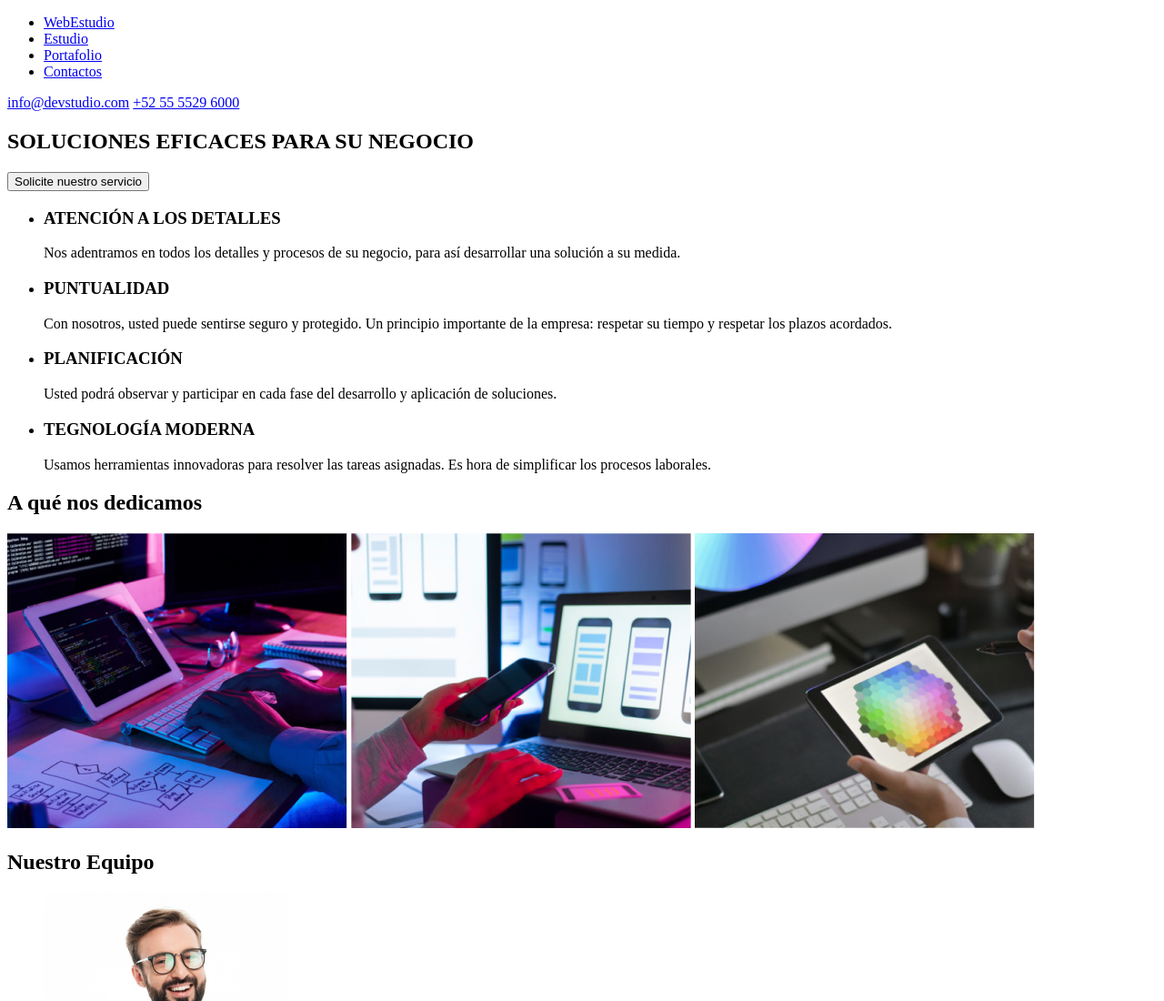
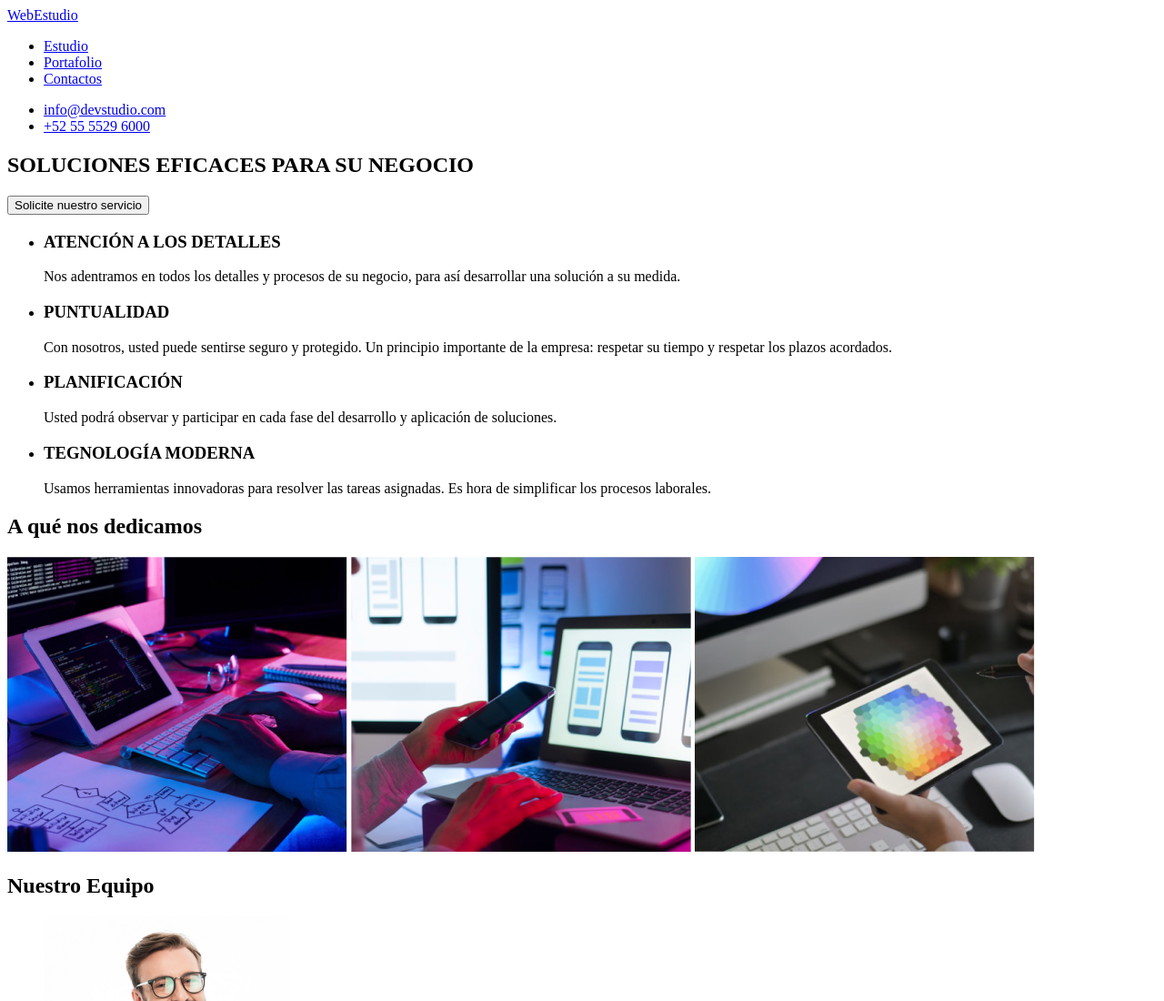
Before and after one commit to dsantam13/goit-markup-hw-01, a plain HTML site: page index.html in a window 1280 px wide. Shown: the top 1100 px of the page at 91% size. Drawn offline with Linux system fonts and the light colour scheme.

Commit message:
edición head archivo index.html

```diff
--- a/index.html
+++ b/index.html
@@ -9,17 +9,17 @@
      <body>
         <header>
                 <nav>
+                    <a href="#">WebEstudio</a>
                     <ul>
-                        <li><a href="#">WebEstudio</a></li>
                         <li><a href="#">Estudio</a></li>
                         <li><a href="#">Portafolio</a></li>
                         <li><a href="#">Contactos</a></li>
                     </ul>
                 </nav>
-                <div id="datos">
-                    <a href="mailto:info@devstudio.com">info@devstudio.com</a>
-                    <a href="tel:+525555296000">+52 55 5529 6000</a>
-                </div>
+                <ul>
+                    <li><a href="mailto:info@devstudio.com">info@devstudio.com</a></li>
+                    <li><a href="tel:+525555296000">+52 55 5529 6000</a></li>
+                </ul>
         </header>
         <main>
             <section id="banner">
```
